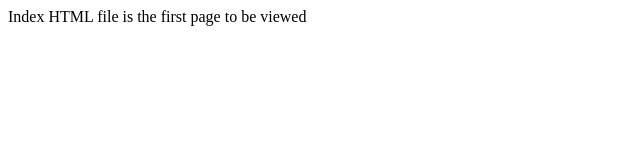
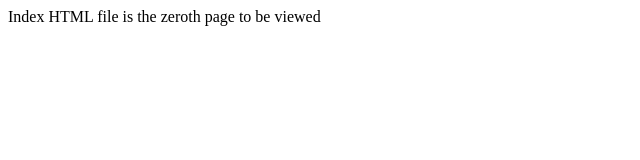
Before and after one commit to chauhanr/learn-git, a plain HTML site: page index.html in a window 1280 px wide. Shown: the full height of the page, 0-640 px from the left. Drawn offline with Linux system fonts and the light colour scheme.

Commit message:
issue_54 fixes

```diff
--- a/index.html
+++ b/index.html
@@ -1,5 +1,5 @@
 <html>
     <body>
-	    <p>Index HTML file is the first page to be viewed</p>
+	    <p>Index HTML file is the zeroth page to be viewed</p>
     </body>
 </html>
```
Also changed, not shown: main.html (+1 -1 lines), 1 other file.
